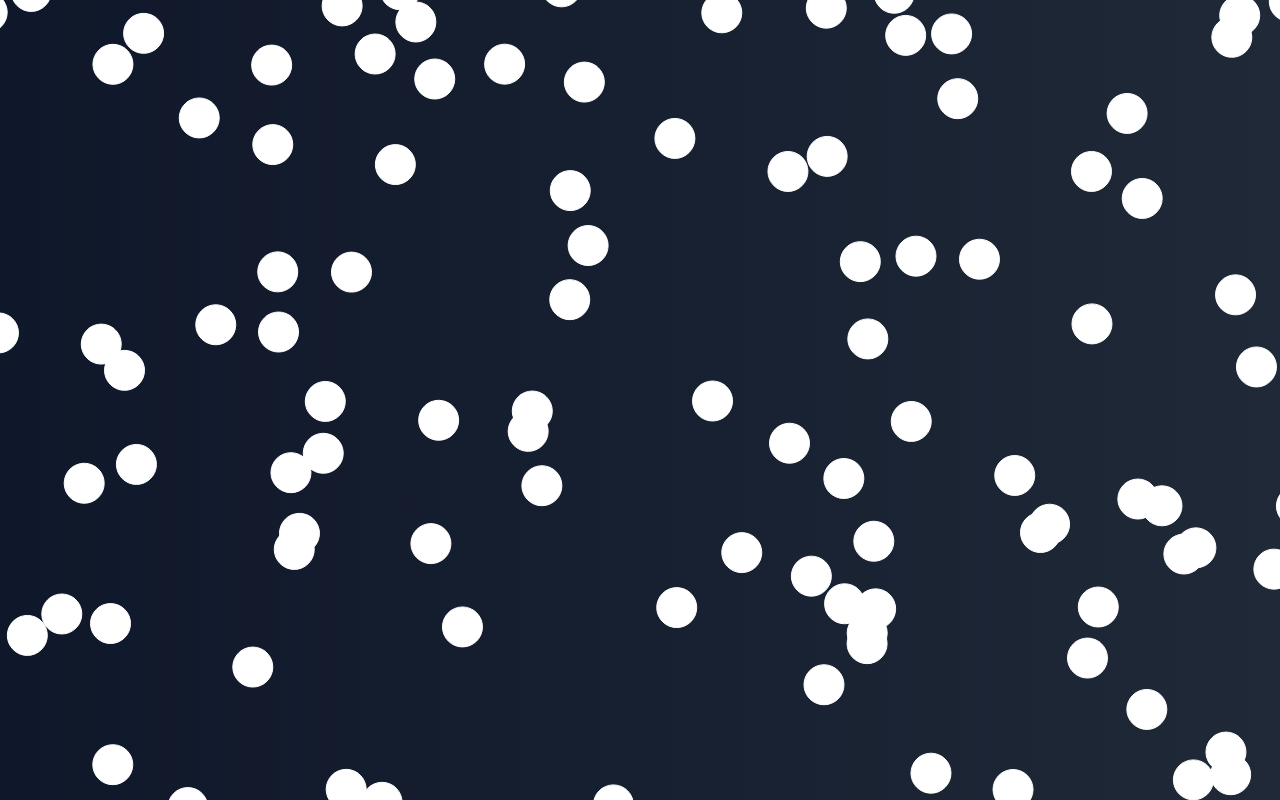
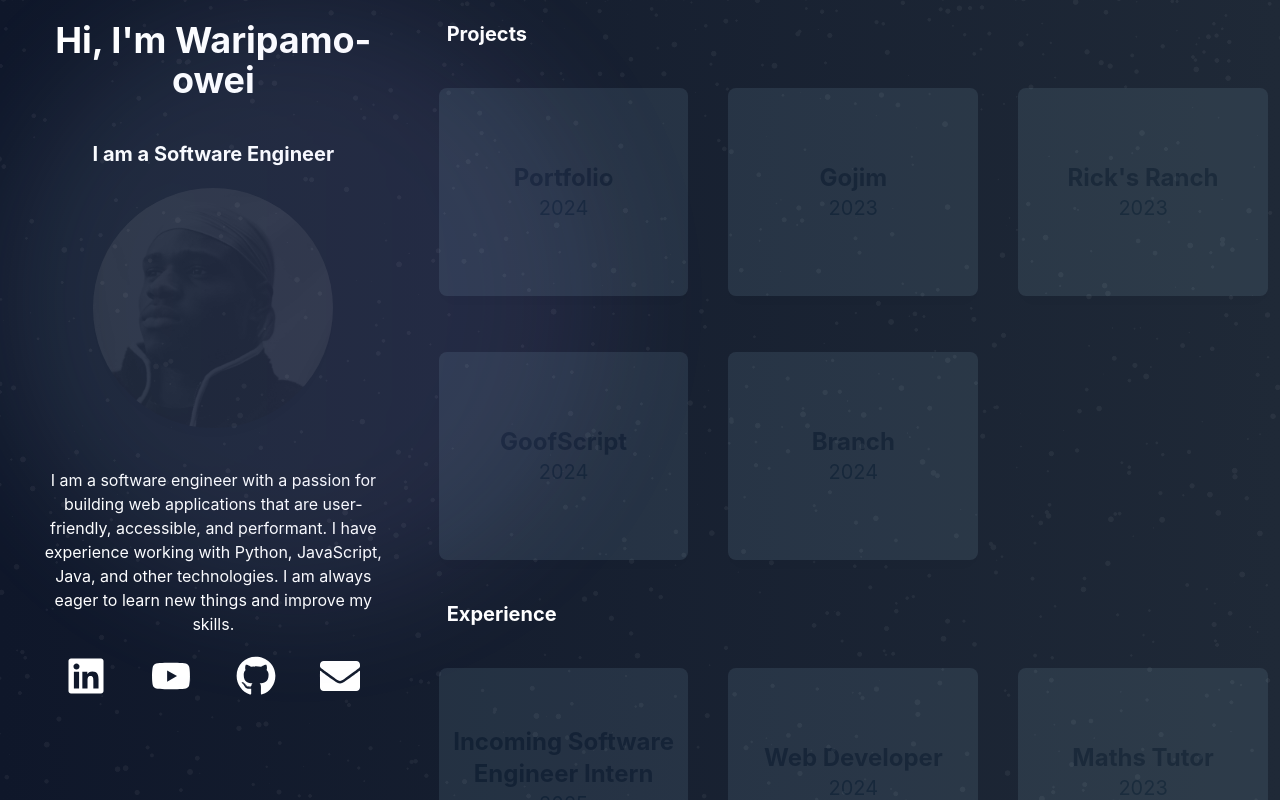
Before and after one commit to wdudafa/wdudafa, a React (Create React App) app: page / in a window 1280 px wide. Built offline with nearby package versions, Linux system fonts and the light colour scheme; a web font is replaced by a local one.

Commit message:
Refactor particle behavior and enhance interaction dynamics

```diff
--- a/src/App.tsx
+++ b/src/App.tsx
@@ -8,9 +8,9 @@ import projects from "./constants/projects";
 import ParticleContainer from "./components/particle-container";
 
 function App() {
-  const displayRestOfPage = true;
   const lightRadius = 300;
   const followConstant = 0.1;
+  const displayRestOfPage = true;
   const [hovering, setHovering] = useState(false);
   const [position, setPosition] = useState({ x: 0, y: 0 });
   const [targetPosition, setTargetPosition] = useState({ x: 0, y: 0 });
@@ -51,7 +51,7 @@ function App() {
     <div className="bg-gradient-to-r from-slate-900 to-gray-800 h-full w-full lg:overflow-y-hidden lg:flex lg:h-screen">
       <ParticleContainer />
 
-      {displayRestOfPage ?? (
+      {displayRestOfPage ? (
         <>
           <div className="follow-mouse-container">
             <div
@@ -168,7 +168,7 @@ function App() {
             </div>
           </div>
         </>
-      )}
+      ) : null}
     </div>
   );
 }
--- a/src/components/particle-container.tsx
+++ b/src/components/particle-container.tsx
@@ -10,7 +10,7 @@ const ParticleContainer = ({}: Props) => {
 
   useEffect(() => {
     if (canvasRef.current) {
-      const numberOfParticles = 100;
+      const numberOfParticles = 1000;
       const canvas = canvasRef.current;
       const ctx = canvas.getContext("2d");
 
@@ -31,6 +31,7 @@ const ParticleContainer = ({}: Props) => {
       ref={canvasRef}
       width={screenWidth}
       height={screenHeight}
+      style={{ opacity: 0.05 }}
       className="absolute w-full h-full"
     />
   );
--- a/src/particles/box.ts
+++ b/src/particles/box.ts
@@ -21,13 +21,17 @@ class Box {
     this.ctx.clearRect(0, 0, window.innerWidth, window.innerHeight);
     this.particles.forEach((particle) => {
       particle.update();
+      const targetPosition = particle.targetPosition;
       const position = particle.position;
       if (position.x - particle.radius > window.innerWidth) {
         position.x = -particle.radius;
+        targetPosition.x = -particle.radius;
       }
       if (position.y - particle.radius > window.innerHeight) {
         position.y = -particle.radius;
+        targetPosition.y = -particle.radius;
       }
+      particle.setTargetPosition(targetPosition);
       particle.setPosition(position);
       particle.draw();
     });
@@ -35,18 +39,20 @@ class Box {
   }
 
   checkCollisions(x: number, y: number) {
-    const mouseRadius = 200 * 0.8;
+    const mouseRadius = 300 * 0.8;
     this.particles.forEach((particle) => {
       const position = particle.position;
       const distance = Math.sqrt(
         Math.pow(position.x - x, 2) + Math.pow(position.y - y, 2)
       );
       if (distance < mouseRadius) {
+        const speed = 0.1;
         const angle = Math.atan2(position.y - y, position.x - x);
-        position.x = x + Math.cos(angle) * mouseRadius;
-        position.y = y + Math.sin(angle) * mouseRadius;
+        const targetX = x + Math.cos(angle) * mouseRadius;
+        const targetY = y + Math.sin(angle) * mouseRadius;
+        position.x += (targetX - position.x) * speed;
+        position.y += (targetY - position.y) * speed;
         particle.setPosition(position);
-      } else {
       }
     });
   }
--- a/src/particles/particle.ts
+++ b/src/particles/particle.ts
@@ -1,15 +1,16 @@
 class Particle {
-  radius: number;
+  radius: number = 2.5 * Math.random();
   ctx: CanvasRenderingContext2D;
   position: { x: number; y: number };
+  targetPosition: { x: number; y: number };
 
   constructor(
     ctx: CanvasRenderingContext2D,
     position: { x: number; y: number }
   ) {
     this.ctx = ctx;
-    this.radius = 20;
-    this.position = position;
+    this.position = { ...position };
+    this.targetPosition = { ...position };
   }
 
   draw() {
@@ -23,14 +24,29 @@ class Particle {
   }
 
   update() {
-    const randomMovementScale = 1;
-    this.position.x += Math.random() * randomMovementScale;
-    this.position.y += Math.random() * randomMovementScale;
+    const randomFactor = 0.7;
+
+    const dx = this.targetPosition.x - this.position.x;
+    const dy = this.targetPosition.y - this.position.y;
+    const distance = Math.sqrt(dx * dx + dy * dy);
+
+    const moveRate = 50;
+    if (distance > 1) {
+      this.position.x += dx / moveRate;
+      this.position.y += dy / moveRate;
+    }
+
+    this.targetPosition.x += Math.random() * randomFactor;
+    this.targetPosition.y += Math.random() * randomFactor * 2;
   }
 
   setPosition(position: { x: number; y: number }) {
     this.position = position;
   }
+
+  setTargetPosition(targetPosition: { x: number; y: number }) {
+    this.targetPosition = targetPosition;
+  }
 }
 
 export default Particle;
```
